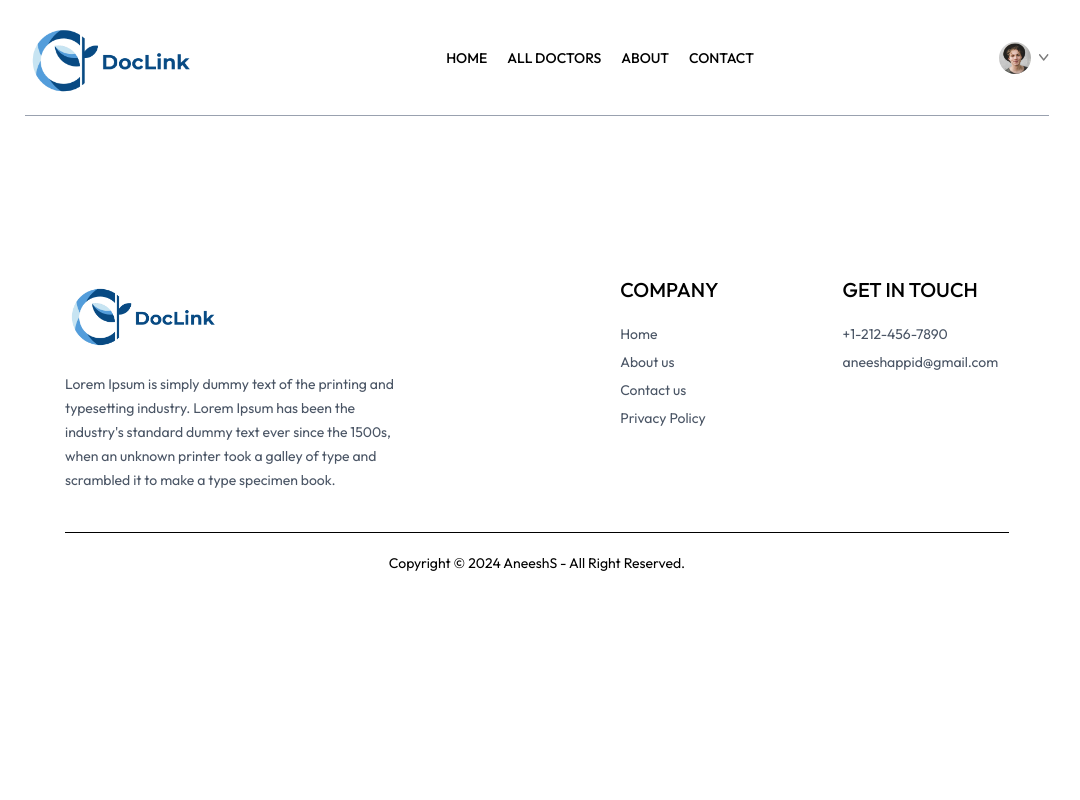
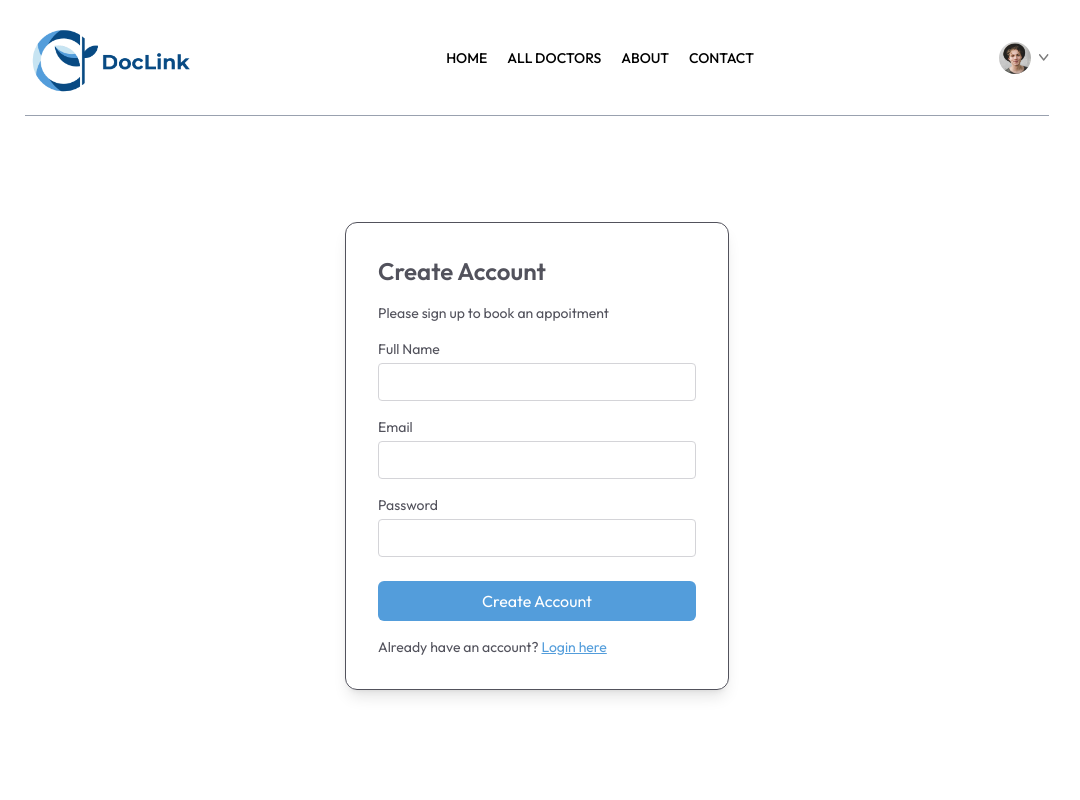
Before and after one commit to aneeshsunganahalli/DocLink, a React (Vite) app in the folder client/: page /login in a window 1280 px wide. Shown: the top 800 px of the page, without its empty margins (103-1183 px from the left). Built offline with nearby package versions, Linux system fonts and the light colour scheme.

Commit message:
Created Login UI

```diff
--- a/client/src/pages/Login.jsx
+++ b/client/src/pages/Login.jsx
@@ -1,9 +1,46 @@
-import React from 'react'
+import React, { useState } from 'react';
+
 
 export default function Login() {
+
+  const [state,setState] = useState('Sign Up')
+  const [email,setEmail] = useState('')
+  const [password,setPassword] = useState('')
+  const [name,setName] = useState('')
+
+  const onSubmitHandler = async (event) => {
+    event.preventDefault();
+  }
+
   return (
-    <div>
 
-    </div>
+      <form className=' min-h-[80vh] flex items-center'>
+        <div className='flex flex-col w-3/8 gap-4 m-auto items-start p-8 min-w-[340px] sm:min-w-96 border rounded-xl text-zinc-600 text-sm shadow-lg'>
+          <p className='text-2xl font-semibold'> {state === 'Sign Up'? "Create Account" : "Login"} </p>
+          <p>Please {state === 'Sign Up'? "sign up" : "log in"} to book an appoitment</p>
+
+          <div className='w-full'>
+            <p>Full Name</p>
+            <input className='border border-zinc-300 rounded w-full p-2 mt-1' type='text' onChange={(e) => setName(e.target.name)} value={name} required/>
+          </div>
+
+          <div className='w-full'>
+            <p>Email</p>
+            <input className='border border-zinc-300 rounded w-full p-2 mt-1' type='email' onChange={(e) => setEmail(e.target.name)} value={email} required/>
+          </div>
+
+          <div className='w-full'>
+            <p>Password</p>
+            <input className='border border-zinc-300 rounded w-full p-2 mt-1' type='password' onChange={(e) => setPassword(e.target.name)} value={password} required/>
+          </div>
+
+          <button className='bg-primary mt-2 text-white w-full py-2 rounded-md text-base'> {state === 'Sign Up'? "Create Account" : "Login"} </button>
+          {
+            state === 'Sign Up'
+            ? <p>Already have an account? <span className='text-primary underline cursor-pointer'>Login here</span></p>
+            : <p>Create a new account <span className='text-primary underline cursor-pointer'>Click here</span></p>
+          }
+        </div>
+      </form>
   )
 }
```
